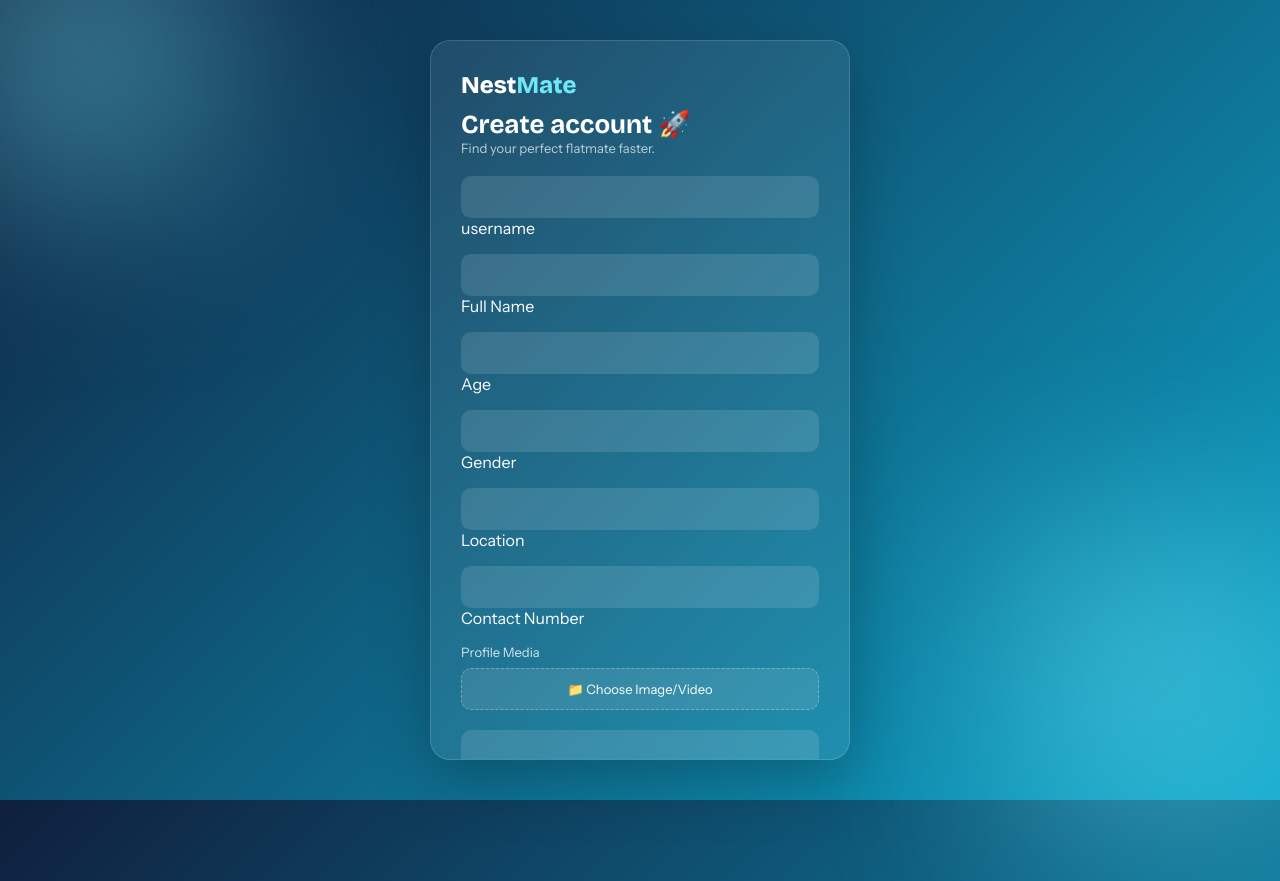
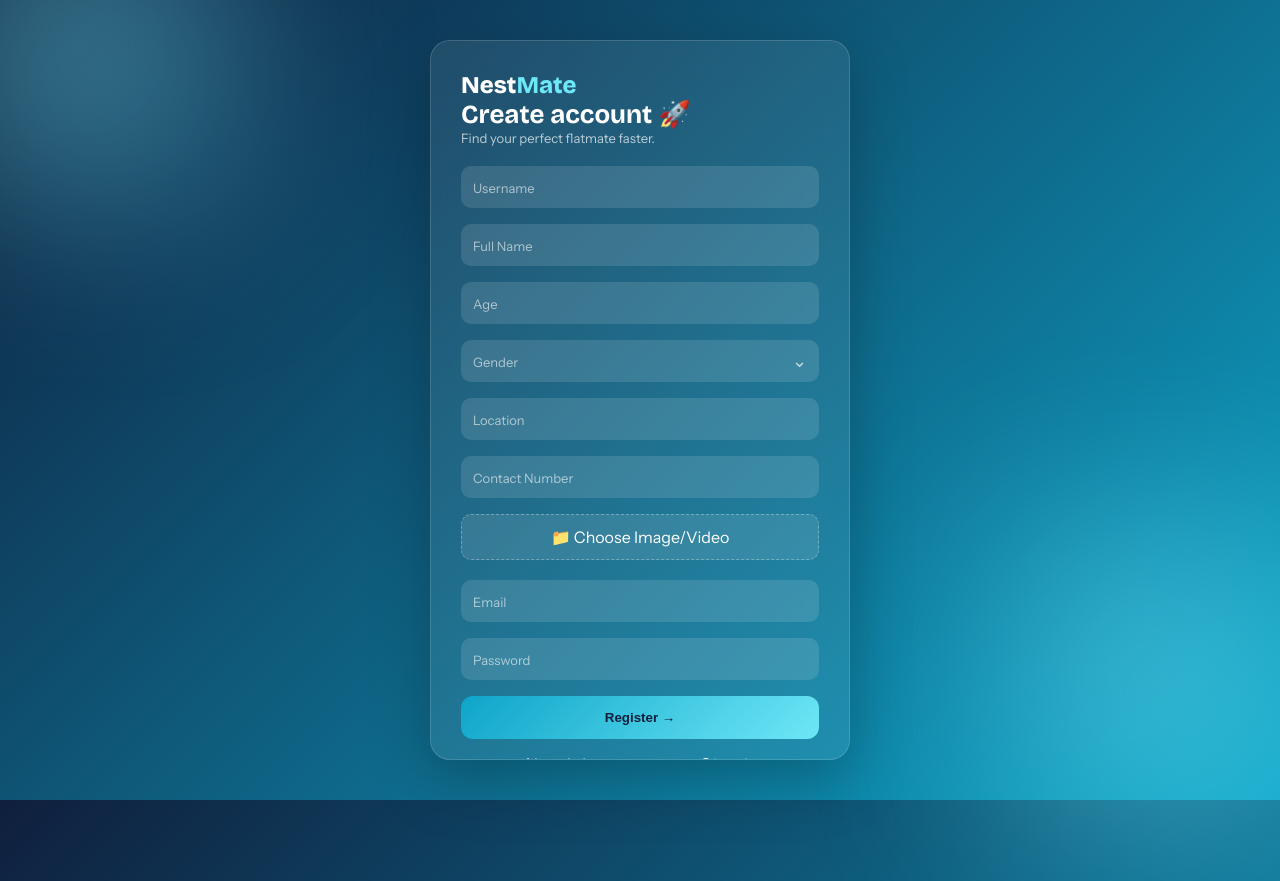
Before and after one commit to code-with-manish09/staymatch-ai, a Django app: page /register/ in a window 1280 px wide; the page is wider, and only the part inside the window is pictured. Run offline with Django 5.2, Linux system fonts and the light colour scheme; parts of the project's set-up code (start-up, migrations or seed data) failed here and were passed over.

Commit message:
manish: msg display and msg tags updated

```diff
--- a/accounts/views.py
+++ b/accounts/views.py
@@ -1,7 +1,7 @@
 from django.shortcuts import render, redirect
 from django.contrib.auth.models import User
 from .models import Profile
-from django.contrib import auth
+from django.contrib import auth ,messages
 
 def register(request):
     if request.method == 'POST':
@@ -46,9 +46,9 @@ def register(request):
     return render(request, 'accounts/register.html')
        #==========login views ===========
 
+
 from django.shortcuts import render, redirect
-from django.contrib.auth.models import User
-from django.contrib import auth
+from django.contrib import auth, messages
 
 def login(request):
     if request.method == 'POST':
@@ -56,12 +56,14 @@ def login(request):
         password = request.POST.get('password')
 
         user = auth.authenticate(username=username, password=password)
+
         if user is not None:
             auth.login(request, user)
-            return redirect('dashboard')  # Login success → dashboard
+            messages.success(request, "Login successful 🚀")
+            return redirect('dashboard')
+
         else:
-            # Wrong credentials → error message
-            return render(request, 'accounts/login.html', {'error': 'Invalid username or password'})
+            messages.error(request, "Invalid username or password ❌")
+            return redirect('login')   # 🔥 IMPORTANT CHANGE
 
-    # GET request → show login page
     return render(request, 'accounts/login.html')
--- a/templates/accounts/register.html
+++ b/templates/accounts/register.html
@@ -15,7 +15,6 @@
   --white:#fff;
 }
 
-/* reset */
 *{margin:0;padding:0;box-sizing:border-box;}
 
 body{
@@ -38,7 +37,7 @@ body{
   filter:blur(80px);
   opacity:.5;
   animation:float 10s infinite ease-in-out;
-  z-index: 1;
+  z-index:1;
 }
 .blob:nth-child(1){top:-120px;left:-120px;}
 .blob:nth-child(2){bottom:-120px;right:-80px;animation-delay:2s;}
@@ -64,14 +63,14 @@ body{
   z-index:2;
 }
 
-/* scrollbar */
+/* scrollbar card */
 .card::-webkit-scrollbar{ width:6px; }
 .card::-webkit-scrollbar-thumb{
   background:linear-gradient(var(--teal), var(--teal2));
   border-radius:10px;
 }
 
-/* inputs styling */
+/* inputs */
 .input-box{
   position:relative;
   margin-bottom:16px;
@@ -87,72 +86,103 @@ body{
   background:rgba(255,255,255,0.12);
   color:#fff;
   font-size:14px;
-  appearance: none; /* 🔥 Removes default arrows from Age and Gender */
+  appearance:none;
+  transition:background 0.2s ease;
 }
 
-/* Age Input Arrows Removal */
-.input-box input::-webkit-outer-spin-button,
-.input-box input::-webkit-inner-spin-button {
-  -webkit-appearance: none;
-  margin: 0;
+/* 🔥 FIX WHITE FLASH */
+.input-box input:focus,
+.input-box select:focus{
+  background:rgba(255,255,255,0.12) !important;
+  color:#fff;
 }
 
-/* Dropdown Options Theme Match */
-.input-box select option {
-    background-color: #16294a; /* Navy Theme */
-    color: #fff;
+/* 🔥 FIX AUTOFILL */
+input:-webkit-autofill,
+input:-webkit-autofill:hover,
+input:-webkit-autofill:focus{
+  -webkit-box-shadow: 0 0 0 1000px rgba(255,255,255,0.12) inset !important;
+  -webkit-text-fill-color:#fff !important;
+  transition: background-color 9999s ease-in-out 0s;
 }
 
-/* Dropdown theme match */
-.input-box select {
-    background: rgba(255,255,255,0.12);
-    color: #fff;
-    padding: 13px 12px;
-    border-radius: 10px;
-    border: none;
-    appearance: none; /* removes default arrow */
-    -webkit-appearance: none;
-    -moz-appearance: none;
+/* label */
+.input-box label{
+  position:absolute;
+  left:12px;
+  top:14px;
+  font-size:13px;
+  color:rgba(255,255,255,.6);
+  pointer-events:none;
+  transition:.25s;
 }
 
-.input-box select option {
-    background-color: rgba(15,31,61,0.95); /* navy-ish like your theme */
-    color: #fff;
+/* floating */
+.input-box input:not(:placeholder-shown) + label,
+.input-box input:focus + label,
+.input-box input:valid + label{
+  top:-8px;
+  left:10px;
+  font-size:11px;
+  background:rgba(15,31,61,.8);
+  padding:2px 6px;
+  border-radius:6px;
 }
 
-/* Arrow icon for select (optional, matches theme) */
-.input-box select::-ms-expand {
-    display: none; /* remove default arrow on IE/Edge */
+.input-box select:focus + label,
+.input-box select:valid + label{
+  top:-8px;
+  left:10px;
+  font-size:11px;
+  background:rgba(15,31,61,.8);
+  padding:2px 6px;
+  border-radius:6px;
 }
 
-/* 🔥 CUSTOM FILE UPLOAD BUTTON 🔥 */
-.file-upload-wrapper {
-  margin-bottom: 20px;
+/* dropdown arrow */
+.input-box.select-box::after{
+  content:"⌄";
+  position:absolute;
+  right:12px;
+  top:50%;
+  transform:translateY(-50%);
+  font-size:18px;
+  color:rgba(255,255,255,0.7);
+  pointer-events:none;
 }
-.file-upload-wrapper p {
-  font-size: 13px;
-  margin-bottom: 8px;
-  color: rgba(255,255,255,0.8);
+
+/* select same look */
+.input-box select{
+  background:rgba(255,255,255,0.12);
+  color:#fff;
 }
-.custom-file-upload {
-  display: inline-block;
-  width: 100%;
-  padding: 12px;
-  background: rgba(255,255,255,0.1);
-  border: 1px dashed rgba(255,255,255,0.3);
-  border-radius: 10px;
-  text-align: center;
-  cursor: pointer;
-  font-size: 13px;
-  transition: 0.3s;
+
+/* options */
+.input-box select option{
+  background:#ffffff;
+  color:#0F1F3D;
 }
-.custom-file-upload:hover {
-  background: rgba(255,255,255,0.15);
-  border-color: var(--teal2);
+
+/* remove number arrows */
+input::-webkit-outer-spin-button,
+input::-webkit-inner-spin-button{
+  -webkit-appearance:none;
+  margin:0;
 }
-#file-input {
-  display: none; /* Hide the ugly default button */
+
+/* file upload */
+.file-upload-wrapper{margin-bottom:20px;}
+.custom-file-upload{
+  display:block;
+  width:100%;
+  padding:12px;
+  background:rgba(255,255,255,0.1);
+  border:1px dashed rgba(255,255,255,0.3);
+  border-radius:10px;
+  text-align:center;
+  cursor:pointer;
 }
+#file-input{display:none;}
 
 /* button */
 .btn{
@@ -164,21 +194,23 @@ body{
   color:#0F1F3D;
   font-weight:700;
   cursor:pointer;
-  transition:.3s;
-  margin-top: 10px;
 }
 
-.btn:hover{
-  transform:translateY(-2px);
-  box-shadow:0 10px 25px rgba(14,165,201,.4);
+.logo{font-family:'Bricolage Grotesque';font-weight:800;font-size:24px;}
+.logo span{color:var(--teal2);}
+h2{font-family:'Bricolage Grotesque';font-size:26px;}
+.sub{font-size:13px;color:rgba(255,255,255,.7);margin-bottom:20px;}
+.footer{text-align:center;margin-top:15px;}
+.footer a{color:var(--teal2);}
+
+.input-box select.selected + label{
+  top:-8px;
+  left:10px;
+  font-size:11px;
+  background:rgba(15,31,61,.8);
+  padding:2px 6px;
+  border-radius:6px;
 }
-
-.logo{ font-family:'Bricolage Grotesque',sans-serif; font-weight:800; font-size:24px; margin-bottom:10px; }
-.logo span{color:var(--teal2);}
-h2{ font-family:'Bricolage Grotesque',sans-serif; font-size:26px; }
-.sub{ font-size:13px; color:rgba(255,255,255,.7); margin-bottom:20px; }
-.footer{ margin-top:16px; font-size:13px; text-align:center; color:rgba(255,255,255,.7); }
-.footer a{ color:var(--teal2); text-decoration:none; }
 </style>
 </head>
 
@@ -196,21 +228,21 @@ h2{ font-family:'Bricolage Grotesque',sans-serif; font-size:26px; }
     {% csrf_token %}
 
     <div class="input-box">
-      <input type="text" name="username" required>
-      <label>username</label>
+      <input type="text" name="username" placeholder=" " required>
+      <label>Username</label>
     </div>
 
     <div class="input-box">
-      <input type="text" name="full_name" required>
+      <input type="text" name="full_name" placeholder=" " required>
       <label>Full Name</label>
     </div>
 
     <div class="input-box">
-      <input type="number" name="age" required>
+      <input type="number" name="age" placeholder=" " required>
       <label>Age</label>
     </div>
 
-    <div class="input-box">
+    <div class="input-box select-box">
       <select name="gender" required>
         <option value="" disabled selected hidden></option>
         <option value="Male">Male</option>
@@ -221,35 +253,32 @@ h2{ font-family:'Bricolage Grotesque',sans-serif; font-size:26px; }
     </div>
 
     <div class="input-box">
-      <input type="text" name="location" required>
+      <input type="text" name="location" placeholder=" " required>
       <label>Location</label>
     </div>
 
     <div class="input-box">
-      <input type="tel" name="contact" required>
+      <input type="tel" name="contact" placeholder=" " required>
       <label>Contact Number</label>
     </div>
 
     <div class="file-upload-wrapper">
-      <p>Profile Media</p>
-      <label for="file-input" class="custom-file-upload">
-         <span>📁 Choose Image/Video</span>
-      </label>
-      <input id="file-input" type="file" name="profile_media" accept="image/*,video/*" onchange="updateFileName(this)">
-      <p id="file-name" style="font-size: 11px; margin-top: 5px; color: var(--teal2);"></p>
+      <label for="file-input" class="custom-file-upload">📁 Choose Image/Video</label>
+      <input id="file-input" type="file" name="profile_media" onchange="updateFileName(this)">
+      <p id="file-name"></p>
     </div>
 
     <div class="input-box">
-      <input type="email" name="email" required>
-      <label>Email address</label>
+      <input type="email" name="email" placeholder=" " required>
+      <label>Email</label>
     </div>
 
     <div class="input-box">
-      <input type="password" name="password" required>
+      <input type="password" name="password" placeholder=" " required>
       <label>Password</label>
     </div>
 
-    <button type="submit" class="btn">Register →</button>
+    <button class="btn">Register →</button>
   </form>
 
   <div class="footer">
@@ -258,11 +287,16 @@ h2{ font-family:'Bricolage Grotesque',sans-serif; font-size:26px; }
 </div>
 
 <script>
-  // File select hone par naam dikhane ke liye
-  function updateFileName(input) {
-    const fileName = input.files[0].name;
-    document.getElementById('file-name').textContent = "Selected: " + fileName;
+function updateFileName(input){
+  document.getElementById('file-name').innerText = input.files[0]?.name || "";
+}
+
+/* 🔥 FIXED JS (outside function) */
+document.querySelector("select[name='gender']").addEventListener("change", function(){
+  if(this.value !== ""){
+    this.classList.add("selected");
   }
+});
 </script>
 
 </body>
```
Also changed, not shown: core/settings.py (+7 -1 lines), templates/accounts/login.html (+60 -1 lines), templates/dashboard/dashboard.html (+48 -1 lines).
